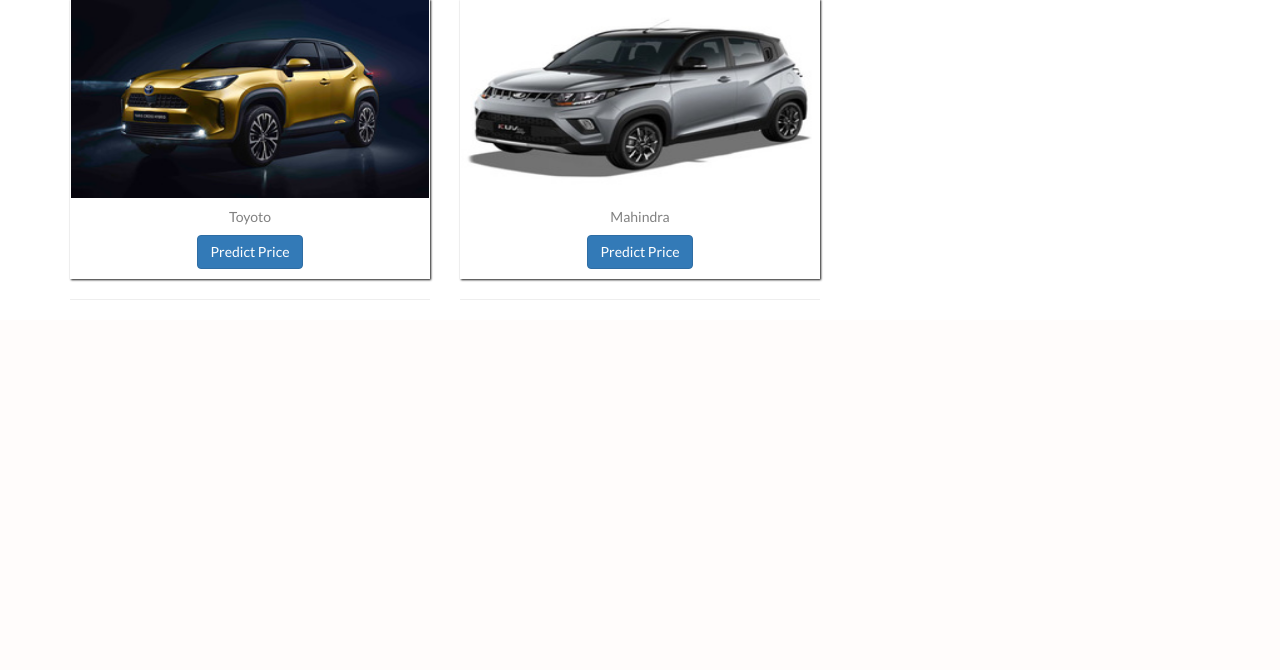
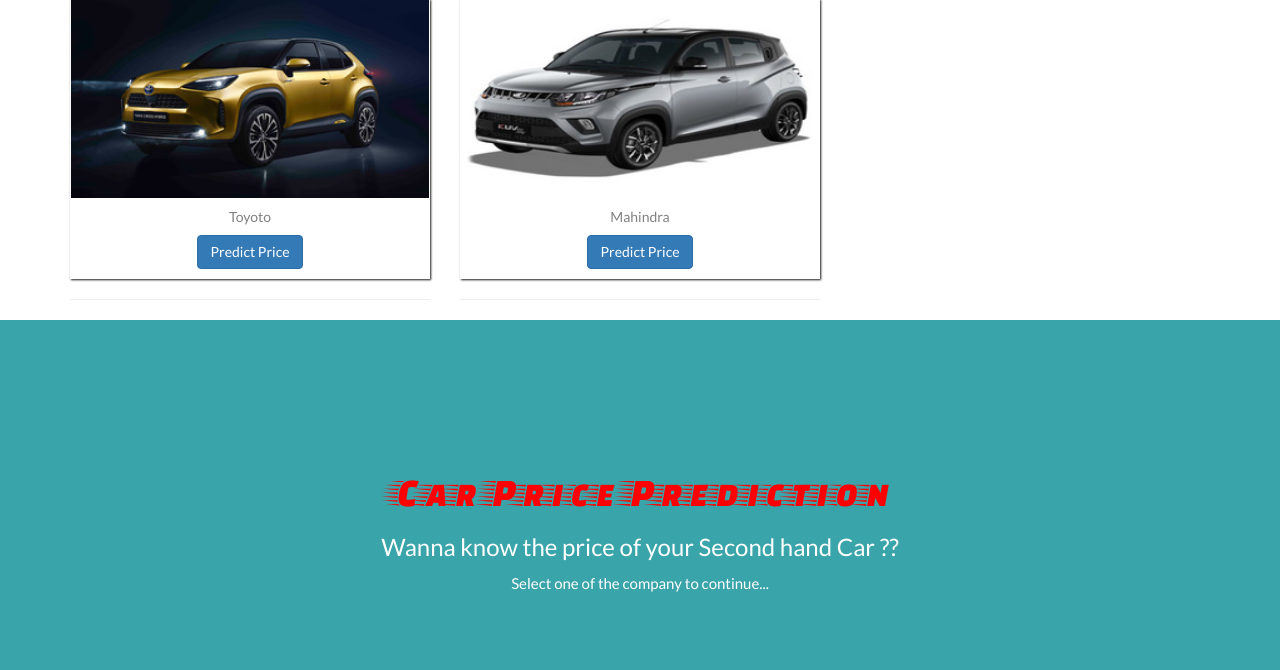
Before and after one commit to badheanilkumar/Car-Price-end-to-end-project, a Flask app: page / in a window 1280 px wide. Shown: the part 691-1361 px from the top of the page. Before the commit the page ends 991 px from the top, so only its background shows below. Run offline with Flask 2, Linux system fonts and the light colour scheme; parts of the project's set-up code (start-up, migrations or seed data) failed here and were passed over; some libraries are stand-ins or nearby versions.

Commit message:
Update index.html

```diff
--- a/templates/index.html
+++ b/templates/index.html
@@ -192,5 +192,14 @@
 
 
 
+<div class="container-fluid bg-1 text-center">
+  <h1><span style="color: red;">Car Price Prediction</span></h1>
+    <h3>Wanna know the price of your Second hand Car ??</h3>
+    <p>Select one of the company to continue...</p>
+
+</div>
+
+
+
 </body>
 </html>
```
